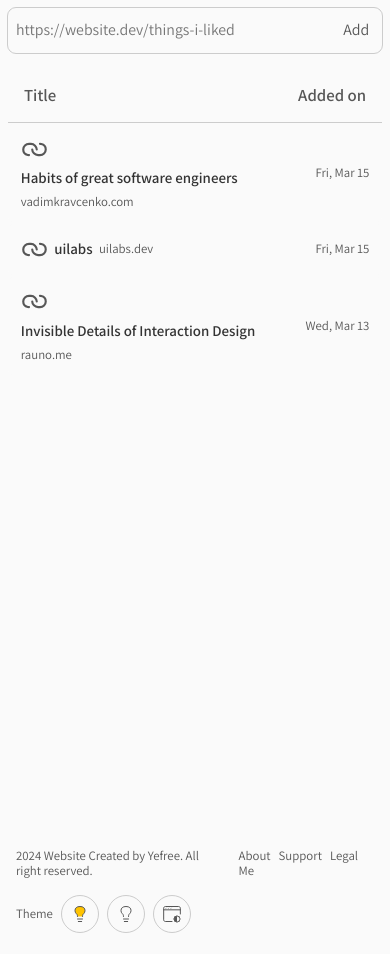
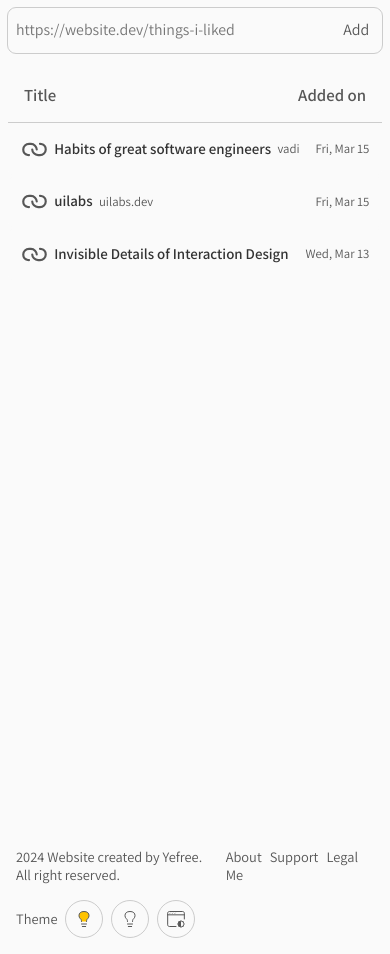
Before and after one commit to yefreescoding/saved-links, a website built with Vite: page index.html in a window 390 px wide. Shown: the part 220-1174 px from the top of the page. Built offline with nearby package versions, Linux system fonts and the light colour scheme.

Commit message:
feat: add styles links ui

```diff
--- a/index.html
+++ b/index.html
@@ -258,11 +258,17 @@
       <footer class="footer">
         <div class="footer__wrap">
           <div class="footer__info">
-            <p>2024 Website Created by Yefree. All right reserved.</p>
+            <p>2024 Website created by Yefree. All right reserved.</p>
             <ul class="footer__links">
-              <li class="footer__link"><a href="">about me</a></li>
-              <li class="footer__link"><a href="">support</a></li>
-              <li class="footer__link"><a href="">legal</a></li>
+              <li class="footer__link">
+                <a href="">about me</a>
+              </li>
+              <li class="footer__link">
+                <a href="">support</a>
+              </li>
+              <li class="footer__link">
+                <a href="">legal</a>
+              </li>
             </ul>
           </div>
           <div class="footer__actions">
--- a/src/scripts/function.js
+++ b/src/scripts/function.js
@@ -58,7 +58,7 @@
             <span> ${link.shortedLink} </span>
           </div>
         </div>
-          <p>${link.timeSubmitted}</p>
+        <p>${link.timeSubmitted}</p>
       </a>
     </li>
   `;
--- a/src/styles/footer.css
+++ b/src/styles/footer.css
@@ -1,5 +1,5 @@
 .footer__wrap {
-  font-size: clamp(0.8rem, 1.5vw, 1rem);
+  font-size: clamp(0.9rem, 1.5vw, 1rem);
   padding: 1rem;
   width: min(100%, calc(var(--web-width) / 1.5));
   margin: 0 auto;
--- a/src/styles/main.css
+++ b/src/styles/main.css
@@ -98,19 +98,23 @@
     & > div {
       flex: 1;
       display: flex;
-      flex-wrap: wrap;
       gap: calc(var(--_gap) / 2);
+      overflow: hidden;
+
+      & svg {
+        flex-shrink: 0;
+      }
 
       & div {
         display: flex;
         align-items: center;
-        flex-wrap: wrap;
         gap: calc(var(--_gap) / 2);
       }
     }
 
     & h3 {
       flex: auto;
+      white-space: nowrap;
       font-weight: 600;
     }
   }
```
